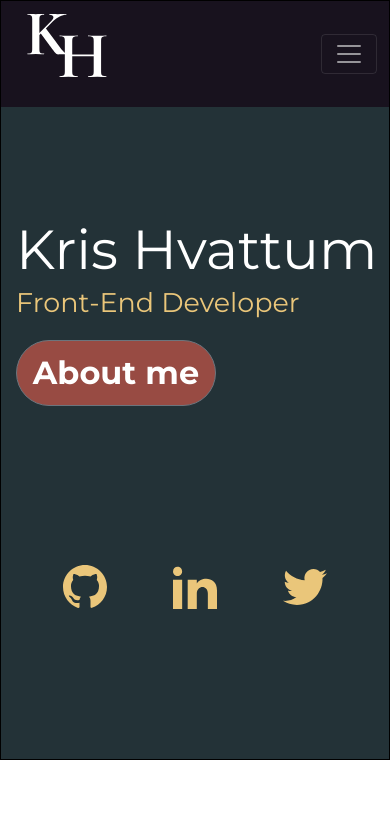
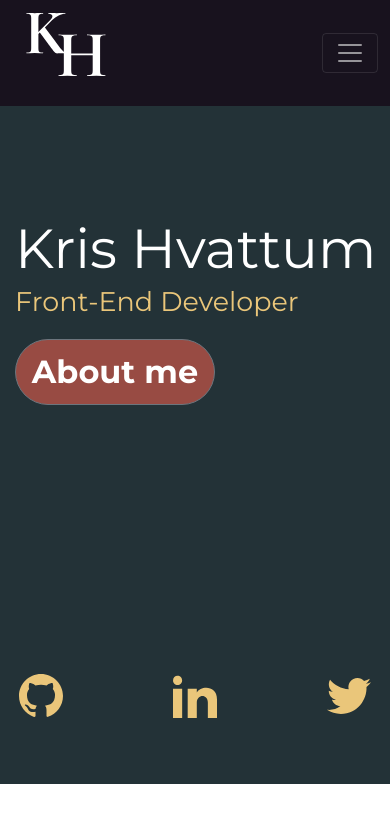
Before and after one commit to kristofer11/portfolio, a React (Create React App) app: page / in a window 390 px wide. Shown: the top 822 px of the page. Built offline with nearby package versions, Linux system fonts and the light colour scheme.

Commit message:
Styling. For. Mobile

```diff
--- a/src/App.css
+++ b/src/App.css
@@ -1,3 +1,8 @@
+:root {
+
+    --main-bg-color: brown;
+  }
+
 * {
     font-family: 'Montserrat', sans-serif;
     box-sizing: border-box;
@@ -26,11 +31,11 @@ html,body
 }
 
 .footer {
-    height: 500px;
+    height: 333px;
     background-color: black;
     color: white;
-    padding: 77px;
     text-align: center;
+    width: 100vw;
 }
 
 .navbar {
@@ -89,7 +94,7 @@ p {
 
 .hero-text {
     margin-left: 55px;
-    margin-bottom: 222px;
+    /* margin-bottom: 222px; */
 }
 
 .hero-area {
@@ -124,27 +129,23 @@ p {
 #button-text:active {
     background-color: #808080;
 }
-
-.socials {
-    padding-bottom: 222px;
-}
-
+/*
 .socials-footer {
     display: flex;
     justify-content:end;
     gap: 2rem;
     margin-left: 17rem;
-}
+} */
 
 .social {
-    margin: 33px;
+    margin: 55px;
     display: flex;
 }
 
 .sub-section {
     display: flex;
     /* justify-content: space-around; */
-    padding: 77px;
+    padding: 55px;
 }
 
 .sub-section-alternative {
@@ -172,7 +173,7 @@ p {
 .project-card {
     width: 333px;
     height: 533px;
-    box-shadow: 2px 2px 8px white;
+    box-shadow: 2px 2px 4px white;
     margin: 10px;
     border-radius: 3%;
     margin: 10px;
@@ -203,7 +204,7 @@ p {
     aspect-ratio: 1/1;
     object-fit: cover;
     margin-top: 25px;
-    box-shadow: 2px 2px 22px;
+    box-shadow: 2px 2px 2px;
 }
 
 .project-card hr {
@@ -228,7 +229,8 @@ p {
 
 .footer h2 {
     font-size: 3rem;
-    margin-top: 4rem;
+    /* margin-top: 4rem; */
+    padding-top: 4rem;
 }
 
 .email-link {
@@ -259,14 +261,16 @@ p {
         width: 44px;
     }
     .email-link p{
-        font-size: 1.5rem;
+        font-size: 2rem;
+
     }
     .footer h2{
         font-size: 3rem;
     }
     .hero {
-        height: 90vh;
+        height: fit-content;
     }
+
 }
 
 @media only screen and (max-width: 800px){
@@ -285,11 +289,12 @@ p {
         flex-direction: row;
         width: 100%;
         justify-content: center;
+        margin-top: 88px;
     }
 }
 
 @media only screen and (max-width: 350px) {
     .email-link p{
-        font-size: 1.25rem;
+        font-size: 1.75rem;
     }
 }
--- a/src/components/Hero.js
+++ b/src/components/Hero.js
@@ -17,7 +17,7 @@ import { HashLink } from 'react-router-hash-link'
 const Hero = () => {
     const [menuOpen, setMenuOpen] = useState(false);
     return (
-        <div className='hero section'>
+        <div className='hero'>
             <Navbar dark expand='md' className='d-flex justify-content-center px-0 px-md-3 px-lg-5'>
                 <NavbarBrand href='/' className='mr-sm-5 col-2 ml-0'>
                     <img className='logo' src={Logo}></img>
```
